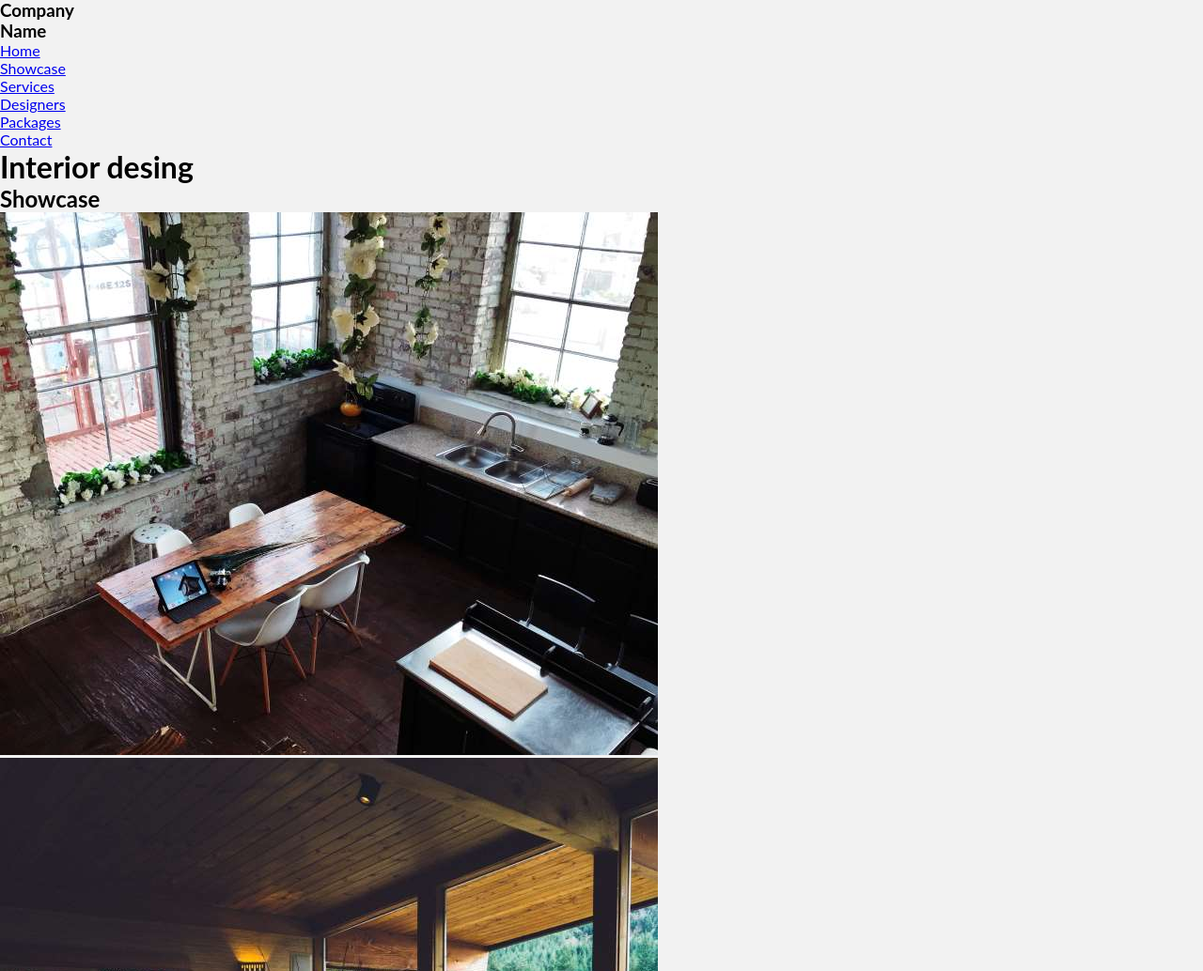
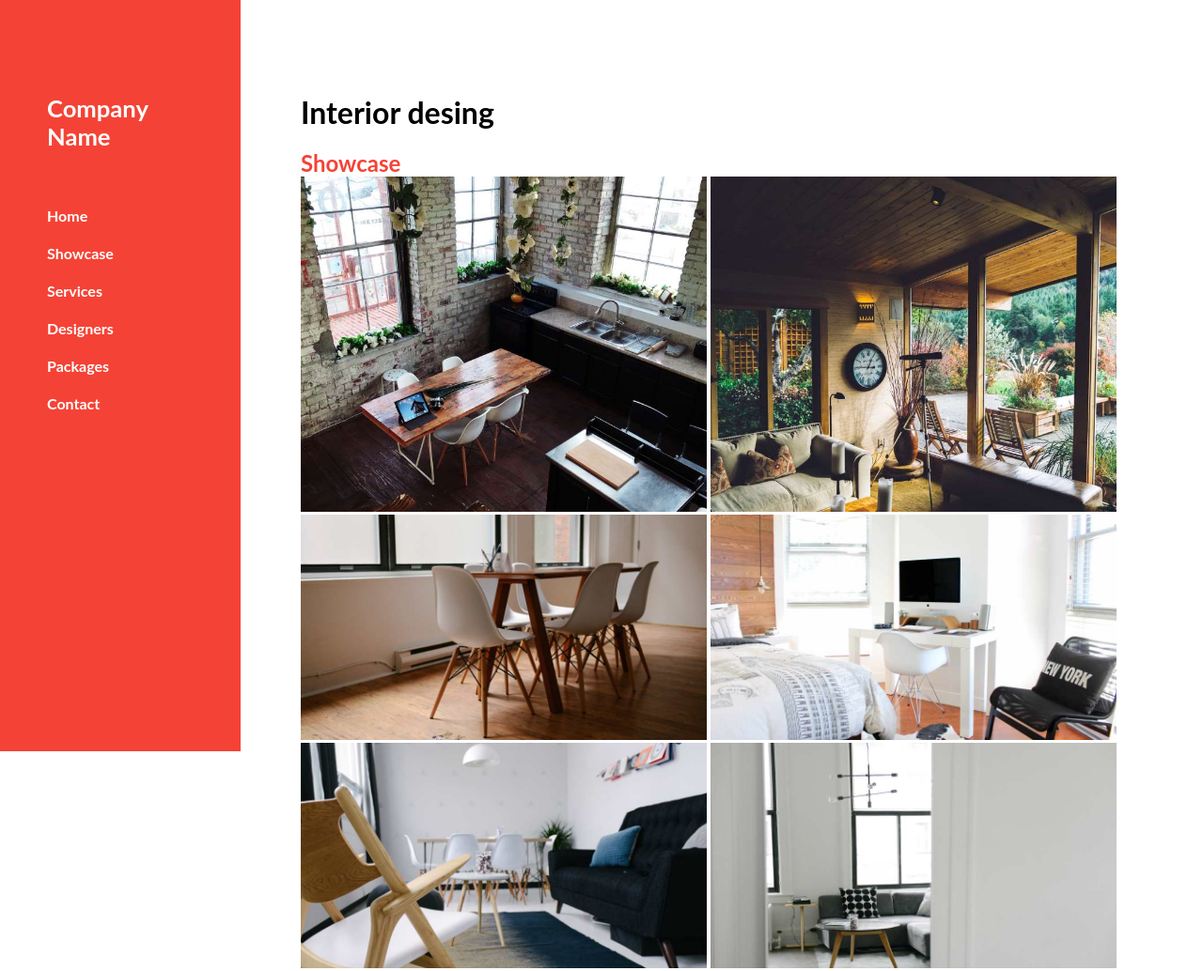
Before and after one commit to carlospfcb/interior-design, a plain HTML site: page index.html in a window 1280 px wide. Shown: the top 1034 px of the page at 94% size. Drawn offline with Linux system fonts and the light colour scheme.

Commit message:
Update style.css

```diff
--- a/styles/style.css
+++ b/styles/style.css
@@ -1,9 +1,14 @@
+:root {
+    --main-bg-color: #f44336;
+
+  }
 html{
     box-sizing: border-box;
+    /* overflow: hidden; */
 }
 body{
-    background-color: #f2f2f2;
     font-family: 'Open Sans', sans-serif;
+    /* overflow: hidden; */
 }
 *,*:before, *:after{
         box-sizing: inherit;
@@ -19,3 +24,53 @@ body{
     content: " "; /* 1 */
     display: table; /* 2 */
 }
+/*general*/
+h1{
+    margin: 100px 20px 20px 0;
+}
+h2{
+    color: var(--main-bg-color);
+}
+h3{
+    color: #fff;
+    font-size: 1.6rem;
+}
+.right{
+    float: right;
+    width: 75%;
+}
+/*header*/
+header{
+    background-color: var(--main-bg-color);
+    width: 20%;
+    height: 100vh;
+    float: left;
+    position: fixed;
+}
+header h3{
+    margin: 100px 20px 50px 50px;
+}
+header ul{
+    margin: 0 20px 0 50px;
+}
+header nav ul li{
+    list-style-type: none;
+}
+header nav ul li a{
+    display: block;
+    text-decoration: none;
+    color: #fff;
+    padding: 8px 0;
+    font-weight: bold;
+    line-height: 1.5;
+}
+
+/*main*/
+main img{
+    width: 45%;
+}
+
+
+div.services{
+    clear: both;
+}
```
